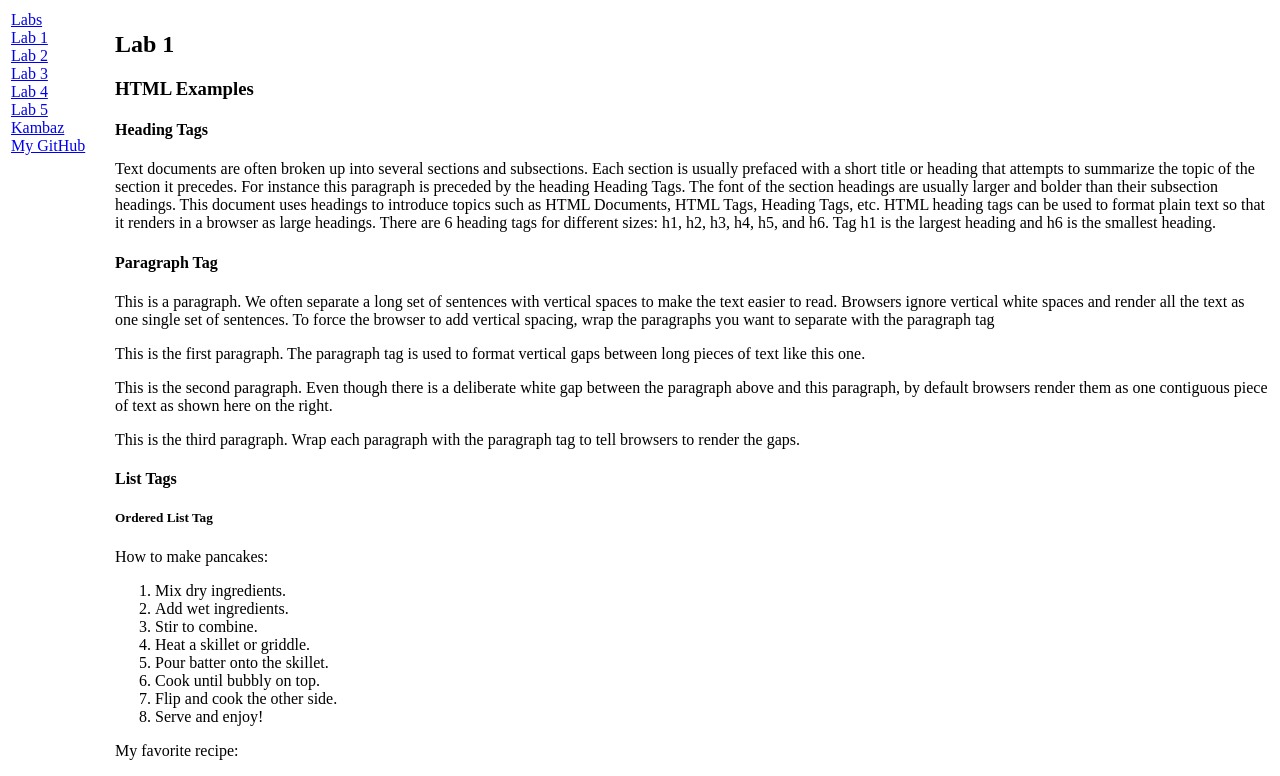
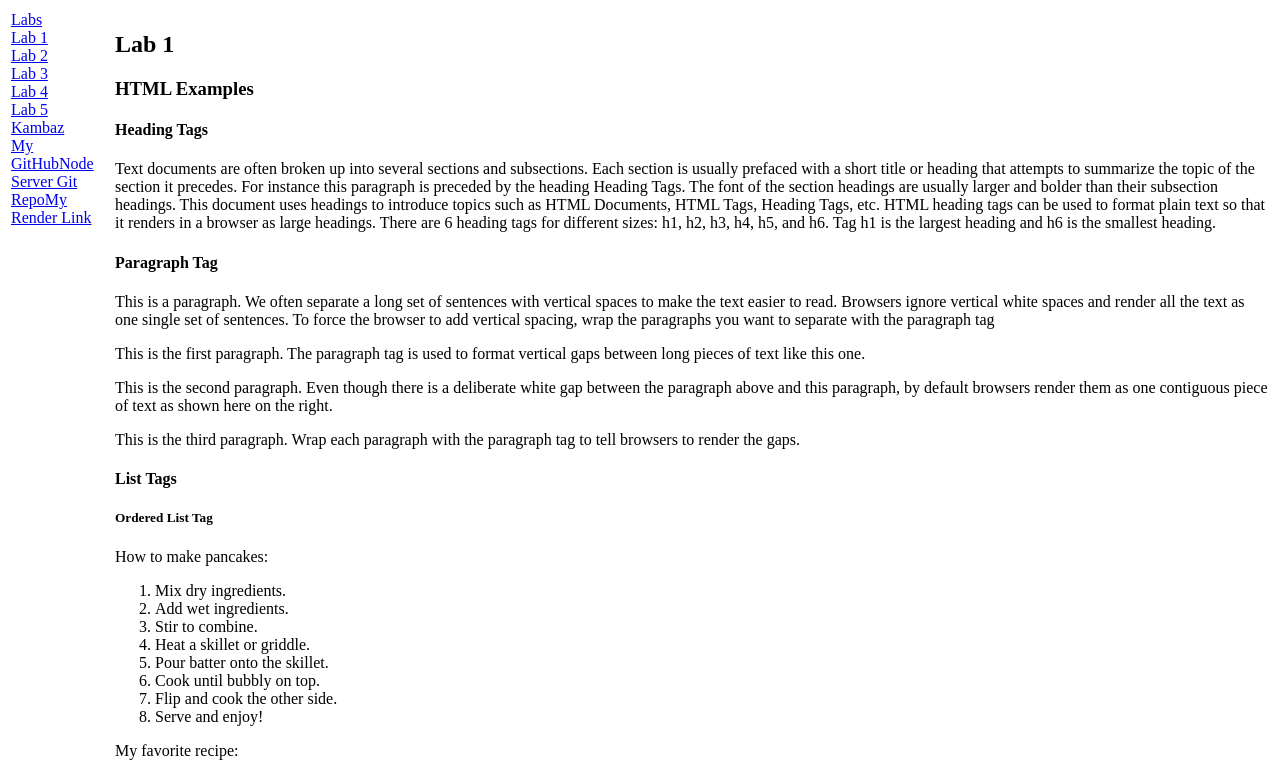
Before and after one commit to carolynhoa/kambaz-next-js-cs4550-fa25, a Next.js app: page /Labs/Lab1 in a window 1280 px wide. Shown: the top 776 px of the page. Built offline with nearby package versions, Linux system fonts and the light colour scheme.

Commit message:
Adding links to TOC

```diff
--- a/app/Labs/TOC.tsx
+++ b/app/Labs/TOC.tsx
@@ -29,6 +29,8 @@ export default function TOC() {
      </NavItem>
      <NavItem>
        <NavLink href="https://github.com/carolynhoa">My GitHub</NavLink>
+       <NavLink href="https://github.com/carolynhoa/-kambaz-node-server-app.git">Node Server Git Repo</NavLink>
+       <NavLink href="https://kambaz-node-carolyn-fa25.onrender.com">My Render Link</NavLink>
      </NavItem>
    </Nav>
 );}
```
